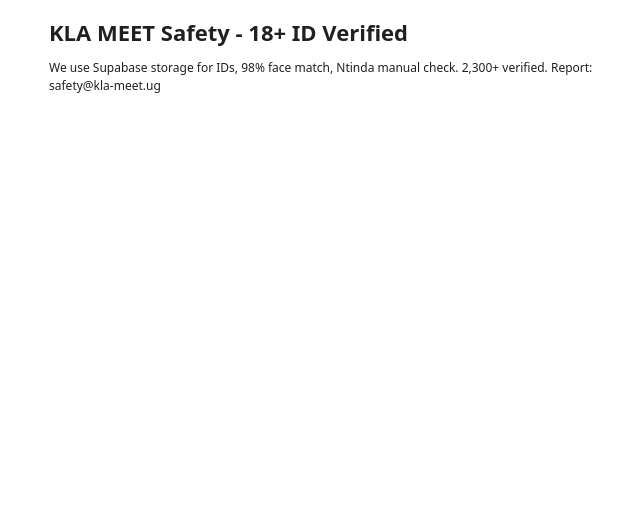
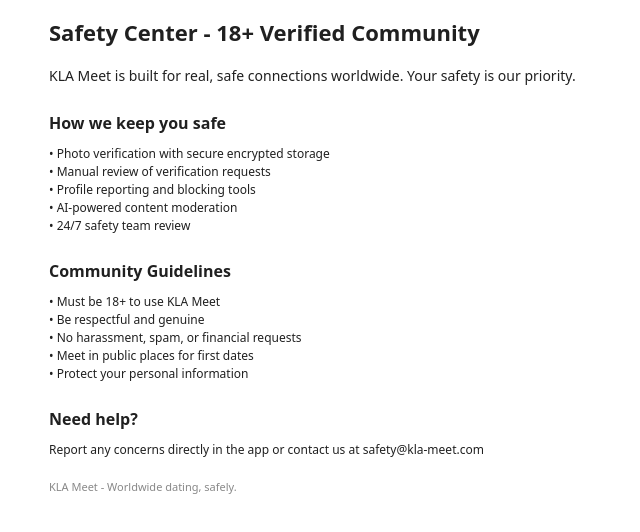
Before and after one commit to hwylhuzail/kla-meet, a Next.js app: page /safety in a window 1280 px wide. Shown: the top 532 px of the page, without its empty margins (307-947 px from the left). Built offline with nearby package versions, Linux system fonts and the light colour scheme.

Commit message:
Update page.tsx

```diff
--- a/app/safety/page.tsx
+++ b/app/safety/page.tsx
@@ -1,3 +1,37 @@
-export default function Safety(){
-return (<div style={{padding:"16px",fontFamily:"system-ui",maxWidth:"600px",margin:"0 auto"}}><h1 style={{fontWeight:900,fontSize:"22px"}}>KLA MEET Safety - 18+ ID Verified</h1><p style={{fontSize:"12px",marginTop:"10px"}}>We use Supabase storage for IDs, 98% face match, Ntinda manual check. 2,300+ verified. Report: safety@kla-meet.ug</p></div>)
+export default function Safety() {
+  return (
+    <div style={{ padding: "16px", fontFamily: "system-ui", maxWidth: "600px", margin: "0 auto" }}>
+      <h1 style={{ fontWeight: 900, fontSize: "22px" }}>Safety Center - 18+ Verified Community</h1>
+
+      <p style={{ fontSize: "14px", marginTop: "16px", lineHeight: "22px" }}>
+        KLA Meet is built for real, safe connections worldwide. Your safety is our priority.
+      </p>
+
+      <h2 style={{ fontWeight: 700, fontSize: "16px", marginTop: "24px" }}>How we keep you safe</h2>
+      <p style={{ fontSize: "12px", marginTop: "10px", lineHeight: "18px" }}>
+        • Photo verification with secure encrypted storage<br/>
+        • Manual review of verification requests<br/>
+        • Profile reporting and blocking tools<br/>
+        • AI-powered content moderation<br/>
+        • 24/7 safety team review
+      </p>
+
+      <h2 style={{ fontWeight: 700, fontSize: "16px", marginTop: "24px" }}>Community Guidelines</h2>
+      <p style={{ fontSize: "12px", marginTop: "10px", lineHeight: "18px" }}>
+        • Must be 18+ to use KLA Meet<br/>
+        • Be respectful and genuine<br/>
+        • No harassment, spam, or financial requests<br/>
+        • Meet in public places for first dates<br/>
+        • Protect your personal information
+      </p>
+
+      <h2 style={{ fontWeight: 700, fontSize: "16px", marginTop: "24px" }}>Need help?</h2>
+      <p style={{ fontSize: "12px", marginTop: "10px" }}>
+        Report any concerns directly in the app or contact us at safety@kla-meet.com
+      </p>
+      <p style={{ fontSize: "11px", marginTop: "20px", color: "#888" }}>
+        KLA Meet - Worldwide dating, safely.
+      </p>
+    </div>
+  )
 }
```
